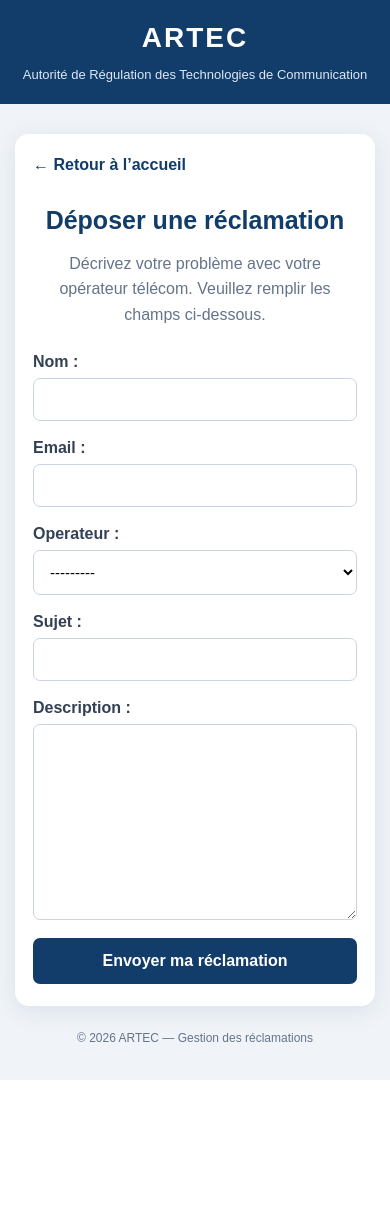
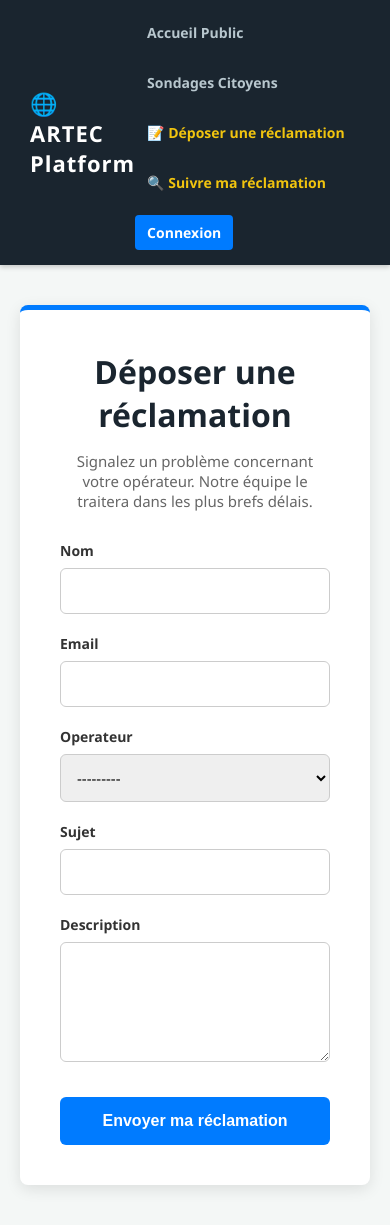
Before and after one commit to Rica20039/Plateforme-ARTEC, a Django app: page /reclamations/reclamation/ in a window 390 px wide. Before the commit the page ends 1080 px from the top, so only its background shows below. Run offline with Django 5.2, Linux system fonts and the light colour scheme.

Commit message:
Mise à jour du design du menu et des formulaires de réclamation

```diff
--- a/qos_engine/templates/qos_engine/base.html
+++ b/qos_engine/templates/qos_engine/base.html
@@ -4,13 +4,12 @@
     <meta charset="UTF-8">
     <title>{% block title %}ARTEC Plateforme{% endblock %}</title>
     <style>
-        /* Styles globaux */
         body { font-family: 'Segoe UI', Tahoma, Geneva, Verdana, sans-serif; background: #f4f7f6; margin: 0; padding: 0; }
 
         /* Barre de navigation (Navbar) */
         .navbar { background: #1a252f; color: white; display: flex; justify-content: space-between; align-items: center; padding: 15px 30px; box-shadow: 0 2px 5px rgba(0,0,0,0.2); }
         .navbar-brand { font-size: 22px; font-weight: bold; color: white; text-decoration: none; letter-spacing: 1px; }
-        .nav-links { display: flex; gap: 15px; align-items: center; }
+        .nav-links { display: flex; gap: 15px; align-items: center; flex-wrap: wrap; }
         .nav-links a { color: #b8c7ce; text-decoration: none; font-weight: bold; font-size: 14px; padding: 8px 12px; border-radius: 4px; transition: 0.3s; }
         .nav-links a:hover { background: #34495e; color: white; }
 
@@ -24,25 +23,30 @@
 </head>
 <body>
 
-    <!-- Barre de navigation dynamique -->
     <nav class="navbar">
         <a href="{% url 'avis_public' %}" class="navbar-brand">🌐 ARTEC Platform</a>
 
         <div class="nav-links">
+            <!-- Liens toujours visibles -->
             <a href="{% url 'avis_public' %}">Accueil Public</a>
             <a href="{% url 'participer_sondages' %}">Sondages Citoyens</a>
 
+            <!-- ON CACHE CES DEUX BOUTONS SI L'UTILISATEUR EST CONNECTÉ -->
+            {% if not user.is_authenticated %}
+                <a href="{% url 'creer_reclamation' %}" style="color: #f1c40f;">📝 Déposer une réclamation</a>
+                <a href="{% url 'suivi_reclamation' %}" style="color: #f1c40f;">🔍 Suivre ma réclamation</a>
+            {% endif %}
+
+            <!-- MENU POUR LES CONNECTÉS -->
             {% if user.is_authenticated %}
-                <!-- Menu pour l'ARTEC -->
                 {% if user.is_superuser or user.groups.all.0.name == 'ARTEC' %}
                     <a href="{% url 'dashboard_artec' %}">Dashboard ARTEC</a>
-                <!-- Menu pour les Opérateurs -->
                 {% elif user.groups.all.0.name in 'YAS,Orange,Airtel' %}
                     <a href="{% url 'dashboard_operateur' %}">Mon Dashboard</a>
                 {% endif %}
 
                 <a href="{% url 'boite_reception' %}">💬 Messagerie</a>
-                <a href="{% url 'liste_reclamations' %}">📝 Réclamations</a>
+                <a href="{% url 'liste_reclamations' %}">📋 Gérer les réclamations</a>
                 <a href="{% url 'gerer_sondages' %}">📊 Sondages</a>
 
                 <!-- Déconnexion avec séparation visuelle -->
@@ -50,15 +54,14 @@
                     {% csrf_token %}
                     <button type="submit" class="btn-logout">Déconnexion</button>
                 </form>
-
             {% else %}
-                <!-- Si non connecté (Public) -->
-                <a href="{% url 'login' %}">Connexion</a>
+                <!-- Lien de connexion pour le public -->
+                <a href="{% url 'login' %}" style="background: #007bff; color: white;">Connexion</a>
             {% endif %}
         </div>
     </nav>
 
-    <!-- Les messages d'erreur ou de succès apparaîtront ici automatiquement -->
+    <!-- Les messages d'erreur ou de succès apparaîtront ici -->
     <div class="main-content">
         {% if messages %}
             <ul style="list-style:none; padding:0;">
--- a/reclamations/templates/reclamations/formulaire.html
+++ b/reclamations/templates/reclamations/formulaire.html
@@ -1,236 +1,68 @@
+{% extends 'qos_engine/base.html' %}
 
-<!DOCTYPE html>
-<html lang="fr">
-<head>
-    <meta charset="UTF-8">
-    <meta name="viewport" content="width=device-width, initial-scale=1.0">
-    <title>Réclamation - ARTEC</title>
+{% block title %}Déposer une réclamation{% endblock %}
 
+{% block content %}
 <style>
-        * {
-            box-sizing: border-box;
+    .form-wrapper { max-width: 650px; margin: 40px auto; background: white; padding: 40px; border-radius: 8px; box-shadow: 0 4px 15px rgba(0,0,0,0.1); border-top: 5px solid #007bff; }
+    .form-wrapper h1 { color: #1a252f; text-align: center; margin-top: 0; margin-bottom: 10px; }
+    .form-wrapper p.subtitle { text-align: center; color: #666; margin-bottom: 30px; font-size: 15px; }
+
+    .form-group { margin-bottom: 20px; }
+    .form-group label { display: block; font-weight: bold; margin-bottom: 8px; color: #333; font-size: 14px; }
+
+    /* On cible les champs générés par Django pour les styliser */
+    .form-group input, .form-group select, .form-group textarea {
+        width: 100%; padding: 12px; border: 1px solid #ccc; border-radius: 6px; font-size: 15px; box-sizing: border-box; font-family: inherit; transition: 0.3s;
     }
+    .form-group input:focus, .form-group select:focus, .form-group textarea:focus {
+        border-color: #007bff; outline: none; box-shadow: 0 0 5px rgba(0,123,255,0.3);
+    }
+    .form-group textarea { resize: vertical; height: 120px; }
 
-        body {
-            font-family: Arial, sans-serif;
-            background: #f0f4f8;
-            margin: 0;
-            padding: 35px 15px;
-            color: #263449;
-        }
+    .btn-submit { background: #007bff; color: white; border: none; padding: 15px; font-size: 16px; border-radius: 6px; cursor: pointer; width: 100%; font-weight: bold; margin-top: 10px; transition: 0.3s; }
+    .btn-submit:hover { background: #0056b3; }
 
-        header {
-            text-align: center;
-            color: white;
-            background: #123c69;
-            padding: 22px 15px;
-            margin: -35px -15px 30px;
-        }
+    .success-msg { background: #d4edda; color: #155724; padding: 20px; border-radius: 6px; text-align: center; margin-bottom: 20px; border-left: 5px solid #28a745; }
+    .errorlist { color: #dc3545; font-size: 13px; margin-top: 5px; padding-left: 0; list-style: none; }
+</style>
 
-        header h2 {
-            margin: 0;
-            font-size: 28px;
-            letter-spacing: 2px;
-        }
-
-        header p {
-            margin-bottom: 0;
-            font-size: 13px;
-            color: #dce8f7;
-        }
-
-        .container {
-            max-width: 650px;
-            margin: auto;
-            background: white;
-            padding: 30px;
-            border-radius: 14px;
-            box-shadow: 0 5px 25px rgba(18, 60, 105, 0.10);
-        }
-
-        .back {
-            display: inline-block;
-            margin-bottom: 15px;
-            color: #123c69;
-            text-decoration: none;
-            font-weight: bold;
-        }
-
-        .back:hover {
-            text-decoration: underline;
-        }
-
-        h1 {
-            text-align: center;
-            color: #123c69;
-            margin-bottom: 12px;
-        }
-
-        .intro {
-            text-align: center;
-            color: #64748b;
-            line-height: 1.6;
-            margin-bottom: 25px;
-        }
-
-        form p {
-            margin-bottom: 18px;
-        }
-
-        label {
-            display: block;
-            font-weight: bold;
-            color: #334155;
-            margin-bottom: 7px;
-        }
-
-        input, textarea, select {
-            display: block;
-            width: 100%;
-            padding: 12px;
-            border: 1px solid #cbd5e1;
-            border-radius: 7px;
-            font-size: 15px;
-            font-family: inherit;
-            background: #fff;
-        }
-
-        input:focus, textarea:focus, select:focus {
-            outline: none;
-            border-color: #123c69;
-            box-shadow: 0 0 0 3px rgba(18, 60, 105, 0.12);
-        }
-
-        textarea {
-            min-height: 130px;
-            resize: vertical;
-        }
-
-        .helptext {
-            display: block;
-            color: #64748b;
-            font-size: 12px;
-            margin-top: 5px;
-        }
-
-        .errorlist {
-            color: #b91c1c;
-            font-size: 13px;
-            padding-left: 20px;
-        }
-
-        button {
-            width: 100%;
-            padding: 14px;
-            background: #123c69;
-            color: white;
-            border: none;
-            border-radius: 7px;
-            font-size: 16px;
-            font-weight: bold;
-            cursor: pointer;
-            transition: 0.3s;
-        }
-
-        button:hover {
-            background: #0b2745;
-            transform: translateY(-1px);
-        }
-
-        .success {
-            background: #dcfce7;
-            color: #166534;
-            padding: 18px;
-            border-radius: 7px;
-            margin-bottom: 20px;
-            line-height: 1.7;
-            overflow-wrap: anywhere;
-        }
-
-        .reference {
-            display: block;
-            padding: 12px;
-            margin: 12px 0;
-            background: white;
-            border: 1px dashed #198754;
-            border-radius: 6px;
-            font-weight: bold;
-            text-align: center;
-            user-select: all;
-        }
-
-        .tracking-link {
-            display: inline-block;
-            margin-top: 8px;
-            color: #123c69;
-            font-weight: bold;
-        }
-
-        footer {
-            text-align: center;
-            color: #64748b;
-            font-size: 12px;
-            margin-top: 25px;
-        }
-
-        @media (max-width: 500px) {
-            .container {
-                padding: 22px 18px;
-            }
-
-            h1 {
-                font-size: 25px;
-            }
-        }
-    </style>
-</head>
-
-<body>
-
-    <header>
-        <h2>ARTEC</h2>
-        <p>Autorité de Régulation des Technologies de Communication</p>
-    </header>
-
-    <div class="container">
-
-        <a href="/" class="back">← Retour à l’accueil</a>
-
+<div class="form-wrapper">
     <h1>Déposer une réclamation</h1>
-
-        <p class="intro">
-            Décrivez votre problème avec votre opérateur télécom.
-            Veuillez remplir les champs ci-dessous.
-        </p>
+    <p class="subtitle">Signalez un problème concernant votre opérateur. Notre équipe le traitera dans les plus brefs délais.</p>
 
     {% if message %}
-            <div class="success">
-                <strong>{{ message }}</strong>
-
+        <div class="success-msg">
+            <h3 style="margin-top:0;">{{ message }}</h3>
             {% if reclamation_reference %}
-                    <p>Conservez précieusement votre référence de suivi :</p>
-
-                    <span class="reference">{{ reclamation_reference }}</span>
-
-                    <a class="tracking-link" href="{% url 'suivi_reclamation' %}">
-                        Suivre ma réclamation →
-                    </a>
+                <p>Voici votre numéro de suivi (gardez-le précieusement) :</p>
+                <p style="font-size: 18px; font-weight: bold; background: white; padding: 12px; border: 1px dashed #28a745; border-radius: 4px;">{{ reclamation_reference }}</p>
+                <a href="{% url 'suivi_reclamation' %}" style="display:inline-block; margin-top:10px; background:#28a745; color:white; text-decoration:none; padding:10px 20px; border-radius:4px; font-weight:bold;">Aller à la page de suivi</a>
             {% endif %}
         </div>
     {% endif %}
 
+    {% if not message %}
     <form method="POST">
         {% csrf_token %}
-            {{ form.as_p }}
 
-            <button type="submit">Envoyer ma réclamation</button>
+        <!-- On boucle sur chaque champ du formulaire pour les styliser -->
+        {% for field in form %}
+            <div class="form-group">
+                <label for="{{ field.id_for_label }}">{{ field.label }}</label>
+                {{ field }}
+                {% if field.errors %}
+                    <ul class="errorlist">
+                        {% for error in field.errors %}
+                            <li>{{ error }}</li>
+                        {% endfor %}
+                    </ul>
+                {% endif %}
+            </div>
+        {% endfor %}
+
+        <button type="submit" class="btn-submit">Envoyer ma réclamation</button>
     </form>
-
+    {% endif %}
 </div>
-
-    <footer>
-        &copy; 2026 ARTEC — Gestion des réclamations
-    </footer>
-
-</body>
-</html>
+{% endblock %}
```
Also changed, not shown: reclamations/templates/reclamations/suivi_reclamation.html (+32 -68 lines). Lines whose indentation alone changed are shown as unchanged.
